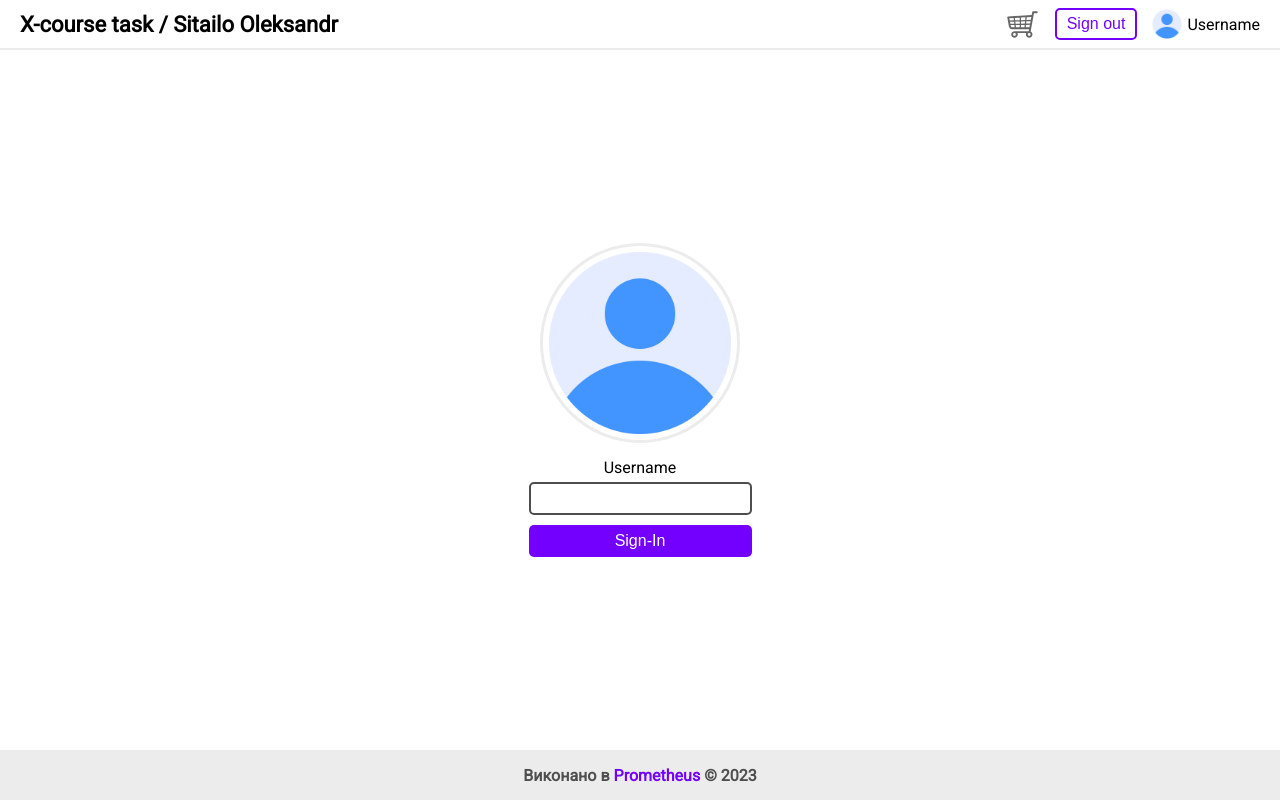
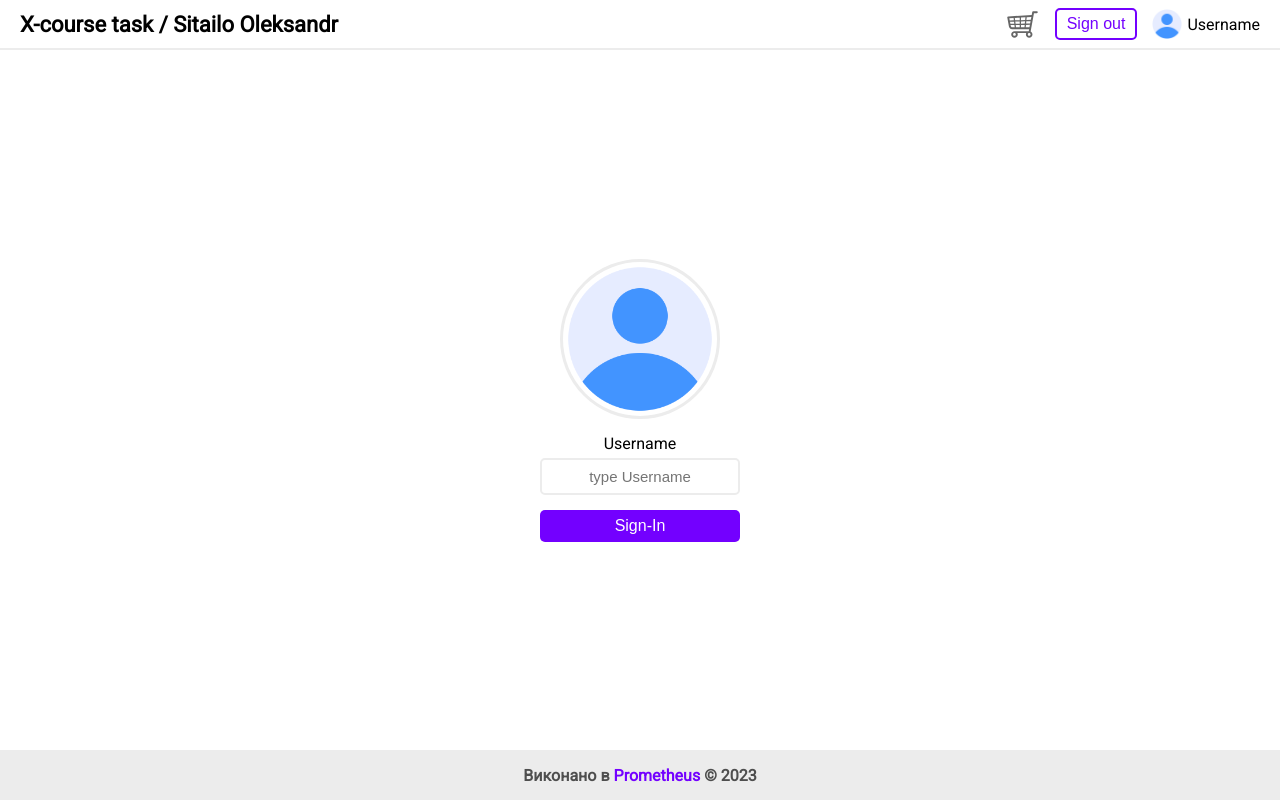
Before and after one commit to SoleksandrS/CiklumCourseProject, a React (Vite) app in the folder X-course-task/: page /signin in a window 1280 px wide. Built offline with nearby package versions, Linux system fonts and the light colour scheme.

Commit message:
fix: adjust styles for sign-in and add placeholder for input

```diff
--- a/X-course-task/src/pages/SignIn/SignIn.module.scss
+++ b/X-course-task/src/pages/SignIn/SignIn.module.scss
@@ -10,8 +10,8 @@
 }
 
 .avatar {
-  height: 200px;
-  width: 200px;
+  height: 160px;
+  width: 160px;
   border: 3px solid $colorBackgroundDark;
   border-radius: 50%;
   padding: 3px;
@@ -20,7 +20,8 @@
 .form {
   display: flex;
   flex-direction: column;
-  gap: 10px;
+  gap: 15px;
+  width: 200px;
 }
 
 .row {
@@ -35,12 +36,14 @@
 }
 
 .input {
-  padding: 6px 10px;
+  width: 200px;
+  padding: 8px 10px;
   font-size: 1.5rem;
   border-radius: 5px;
-  border: 2px solid $colorContentLight;
+  border: 2px solid $colorBackgroundDark;
   outline: none;
   transition: border-color .3s ease;
+  text-align: center;
 
   &:focus {
     border-color: $colorPrimaryLight1;
--- a/X-course-task/src/pages/SignIn/SignIn.tsx
+++ b/X-course-task/src/pages/SignIn/SignIn.tsx
@@ -19,7 +19,13 @@ function SignIn() {
           <label className={styles['label']} htmlFor="user-name">
             Username
           </label>
-          <input className={styles['input']} type="text" id="user-name" name="user-name" />
+          <input
+            className={styles['input']}
+            type="text"
+            id="user-name"
+            name="user-name"
+            placeholder="type Username"
+          />
         </div>
         <Button type="submit" typeStyleBtn="primary">
           Sign-In
```
